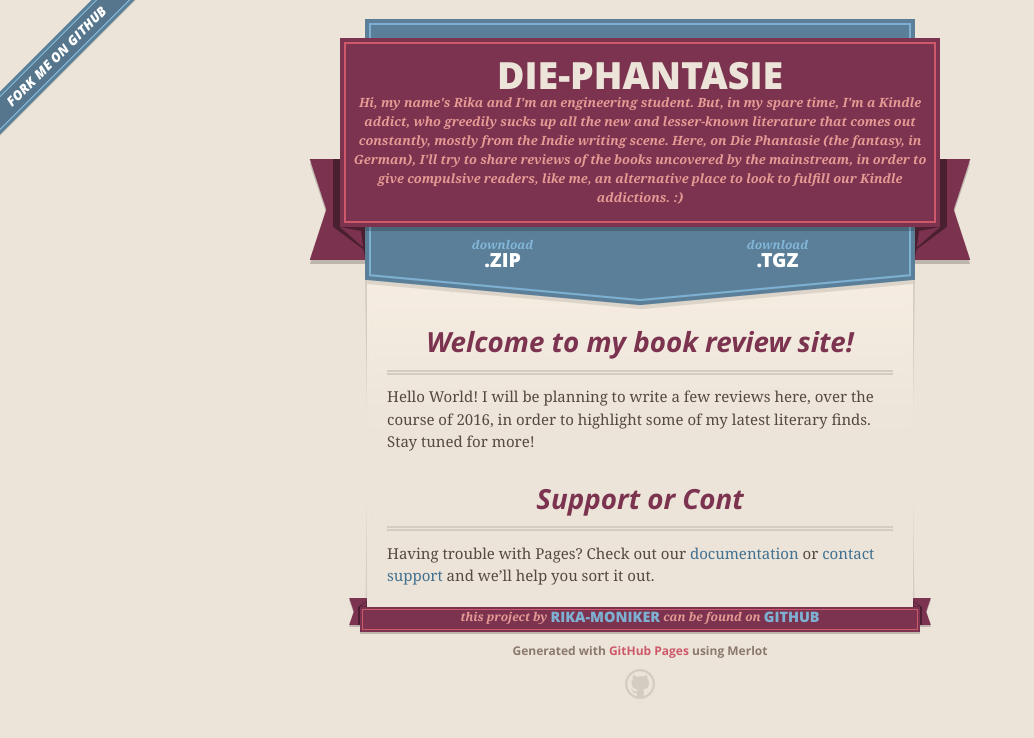
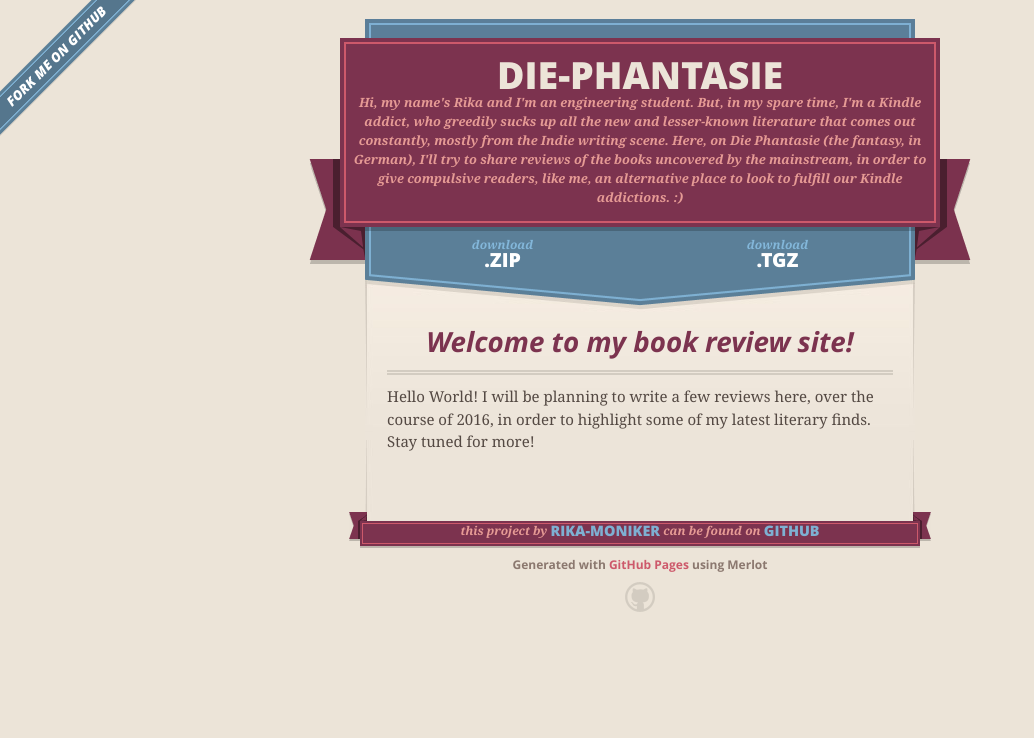
Before and after one commit to rika-moniker/DIE-PHANTASIE, a plain HTML site: page index.html in a window 1280 px wide. Shown: the whole page, without its empty margins (0-1034 px from the left). Drawn offline with nearby package versions, Linux system fonts and the light colour scheme.

Commit message:
Update index.html

```diff
--- a/index.html
+++ b/index.html
@@ -52,10 +52,6 @@
 <p>Hello World! I will be planning to write a few reviews here, over the course of 2016, in order to highlight some of my latest literary finds. Stay tuned for more!</p>
 
 
-<h3>
-<a id="support-or-cont" class="anchor" href="#support-or-cont" aria-hidden="true"><span aria-hidden="true" class="octicon octicon-link"></span></a>Support or Cont</h3>
-
-<p>Having trouble with Pages? Check out our <a href="https://help.github.com/pages">documentation</a> or <a href="https://github.com/contact">contact support</a> and we’ll help you sort it out.</p>
       </section>
 
       <footer>
```
